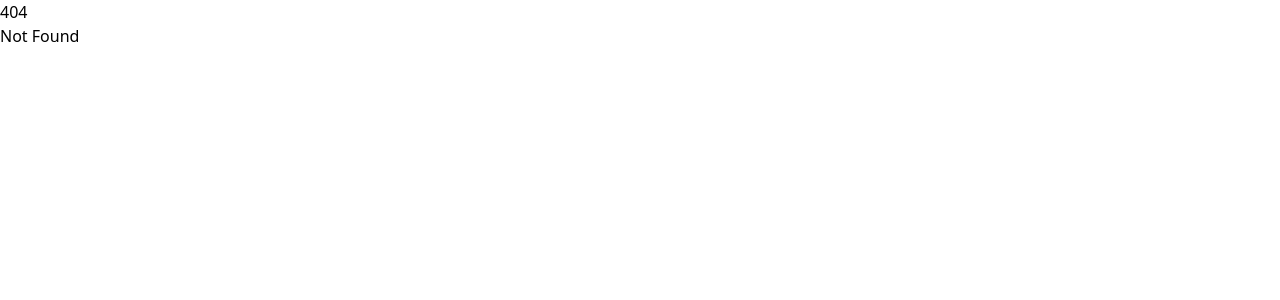
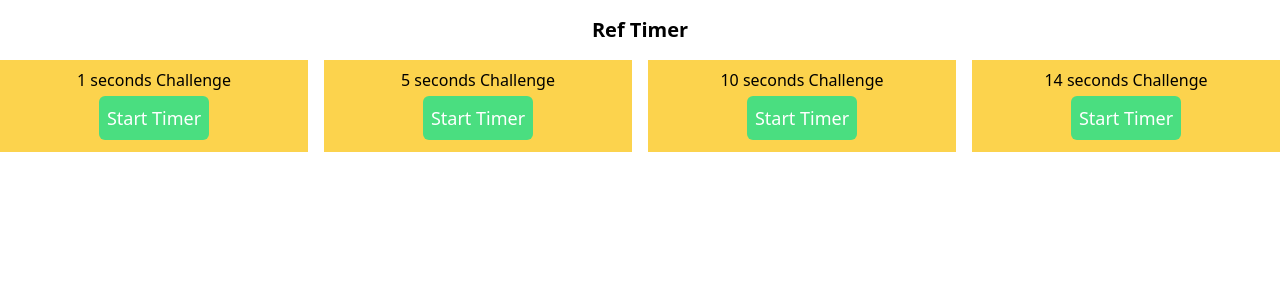
Before and after one commit to bhushank-bwd/react-js-practice, a React (Vite) app: page /udemy/ref-timer in a window 1280 px wide. Before the commit this address had no page. Shown: the top 300 px of the page. Built offline with nearby package versions, Linux system fonts and the light colour scheme.

Commit message:
RefTimer added

```diff
--- a/src/App.jsx
+++ b/src/App.jsx
@@ -11,6 +11,7 @@ import SignUpForm from "./components/formik/SignUpForm";
 import ComponentBasics2 from "./components/Udemy/ComponentBasics2";
 import TicTacToe from "./components/Udemy/TicTacToe";
 import Investment from "./components/Udemy/investment/Investment";
+import RefTimer from "./components/Udemy/RefTimer";
 
 function App() {
   const router = createBrowserRouter([
@@ -54,6 +55,10 @@ function App() {
               path: "tic-tac-toe",
               element: <TicTacToe />,
             },
+            {
+              path: "ref-timer",
+              element: <RefTimer />,
+            },
           ],
         },
       ],
--- /dev/null
+++ b/src/components/Udemy/RefTimer.jsx
@@ -0,0 +1,45 @@
+import React, { useRef, useState } from "react";
+
+const RefTimer = () => {
+  return (
+    <>
+      <h1 className="text-center p-2 m-2 text-xl font-bold">Ref Timer</h1>
+      <div className="grid md:grid-cols-4 sm:grid-cols-11 grid-cols-3 gap-4">
+        <Watch title={`1 seconds Challenge`} seconds={1} />
+        <Watch title={`5 seconds Challenge`} seconds={5} />
+        <Watch title={`10 seconds Challenge`} seconds={10} />
+        <Watch title={`14 seconds Challenge`} seconds={15} />
+      </div>
+    </>
+  );
+};
+// const refTimer;//if we used this then all instance of watch will use same variable
+export const Watch = ({ title, seconds }) => {
+  const [timerStarted, setTimerStarted] = useState(false);
+  const [timerExpired, setTimerExpired] = useState(false);
+  let refTimer = useRef(null); // so we used ref in Watch
+  const startTimer = () => {
+    refTimer.current = setTimeout(() => {
+      setTimerExpired(true);
+      console.log("seconds", seconds);
+    }, seconds * 1000);
+    setTimerStarted(true);
+  };
+  const stopTimer = () => {
+    clearTimeout(refTimer.current);
+  };
+  return (
+    <div className="bg-amber-100 md:bg-amber-300 p-2 text-center">
+      <h2>{title}</h2>
+      <h2>{timerExpired && "You Lost"}</h2>
+      <button
+        className="bg-green-400 text-white text-lg w-fit rounded-md p-2 m-1"
+        onClick={timerStarted ? stopTimer : startTimer}
+      >
+        {timerStarted ? "Stop timer" : "Start Timer"}
+      </button>
+    </div>
+  );
+};
+
+export default RefTimer;
```
